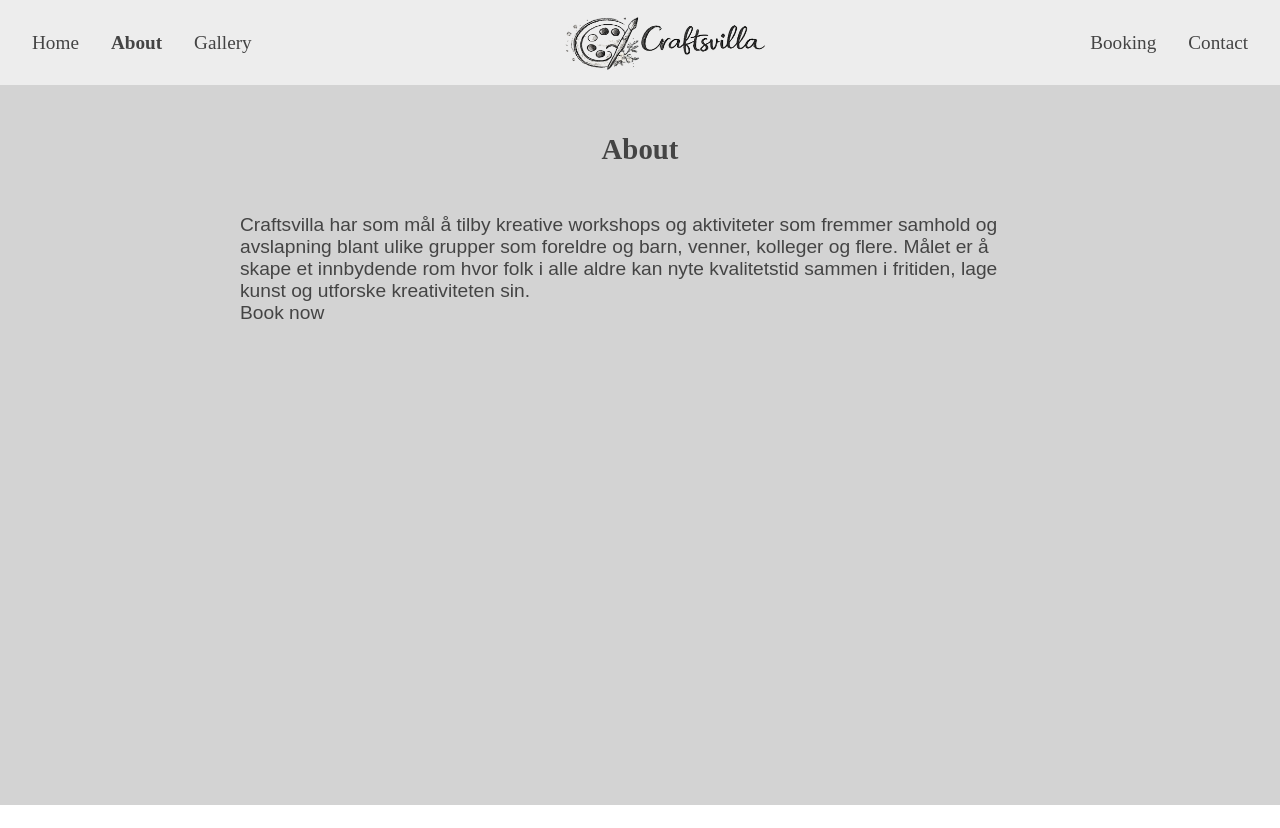
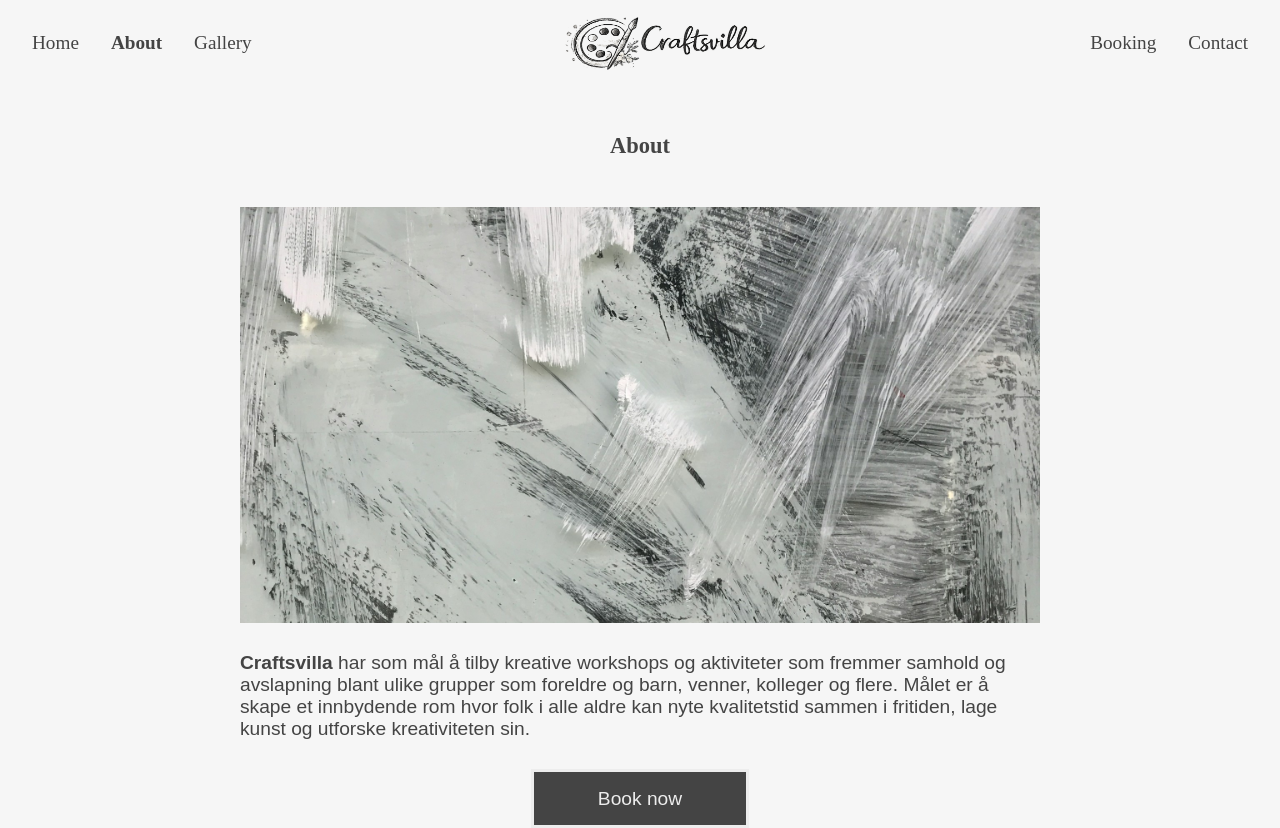
Before and after one commit to NehGuk/craftsvilla, a React (Vite) app: page /about in a window 1280 px wide. Before the commit the page ends 805 px from the top, so only its background shows below. Built offline with nearby package versions, Linux system fonts and the light colour scheme; a web font is replaced by a local one.

Commit message:
Styles about page

```diff
--- a/src/App.css
+++ b/src/App.css
@@ -11,7 +11,7 @@ nav {
 main {
   order: 2;
   min-height: 90vh;
-  background-color: lightgrey;
+  background-color: var(--color-background-light);
 }
 
 main .content {
--- a/src/Components/About/About.css
+++ b/src/Components/About/About.css
@@ -0,0 +1,19 @@
+.decoImg {
+  width: 100%;
+  height: 12rem;
+  object-fit: cover;
+}
+
+.aboutText {
+  margin: 1.5rem 0 3rem 0;
+}
+
+.cta_container {
+  text-align: center;
+}
+
+@media (min-width: 800px) {
+  .decoImg {
+    height: 26rem;
+  }
+}
--- a/src/Components/About/About.tsx
+++ b/src/Components/About/About.tsx
@@ -1,18 +1,26 @@
 import "./About.css"
 import { Link } from "react-router-dom"
+import aboutImg from "../../assets/gallery/leirettsmaling/josep-martins-l3-erg8nPRU-unsplash.jpg"
 
 function About() {
   return (
     <section className="content">
-      <h1>About</h1>
-      <p>
-        Craftsvilla har som mål å tilby kreative workshops og aktiviteter som
-        fremmer samhold og avslapning blant ulike grupper som foreldre og barn,
-        venner, kolleger og flere. Målet er å skape et innbydende rom hvor folk
-        i alle aldre kan nyte kvalitetstid sammen i fritiden, lage kunst og
-        utforske kreativiteten sin.
-      </p>
-      <Link to="/booking">Book now</Link>
+      <article>
+        <h1>About</h1>
+        <img src={aboutImg} className="decoImg" />
+        <p className="aboutText">
+          <strong>Craftsvilla</strong> har som mål å tilby kreative workshops og
+          aktiviteter som fremmer samhold og avslapning blant ulike grupper som
+          foreldre og barn, venner, kolleger og flere. Målet er å skape et
+          innbydende rom hvor folk i alle aldre kan nyte kvalitetstid sammen i
+          fritiden, lage kunst og utforske kreativiteten sin.
+        </p>
+        <div className="cta_container">
+          <Link to="/booking" className="cta">
+            Book now
+          </Link>
+        </div>
+      </article>
     </section>
   )
 }
--- a/src/Components/Booking/Booking.css
+++ b/src/Components/Booking/Booking.css
@@ -2,6 +2,7 @@ iframe {
   border: 1px solid lightgray;
   width: 100%;
   height: 600px;
+  border-radius: 6px;
 }
 
 .booking {
--- a/src/index.css
+++ b/src/index.css
@@ -8,10 +8,10 @@
   padding: 0;
 }
 
-/* colours and typography*/
+/* colours, typography and transition*/
 :root {
-  --color-background-light: rgb(237, 237, 237);
-  --color-background-gray: grey;
+  --color-background-light: rgb(246, 246, 246);
+  --color-background-gray: rgb(237, 237, 237);
   --color-text-dark: rgb(68, 68, 68);
   --color-text-light: rgb(237, 237, 237);
   --color-accent: brown;
@@ -21,6 +21,7 @@
   --font-size-md: 1.2rem;
   --font-size-lg: 1.5rem;
   --font-size-xlg: 4rem;
+  --smooth: ease-in-out 0.2s;
 }
 
 body {
@@ -28,6 +29,7 @@ body {
   font-weight: 300;
   font-size: var(--font-size-md);
   color: var(--color-text-dark);
+  background-color: var(--color-background-light);
 }
 
 h1 {
@@ -42,6 +44,21 @@ a:visited {
 
 a:hover {
   color: var(--color-accent);
+}
+
+.cta {
+  background-color: var(--color-text-dark);
+  color: var(--color-text-light) !important;
+  padding: 1rem 4rem;
+  border: solid 3px;
+  transition: var(--smooth);
+}
+
+.cta:hover {
+  background-color: var(--color-text-light);
+  color: var(--color-text-dark) !important;
+  border: solid 3px;
+  transition: var(--smooth);
 }
 /* :root {
   --text: #6b6375;
```
